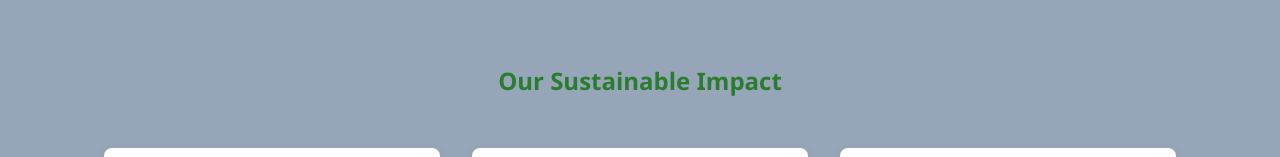
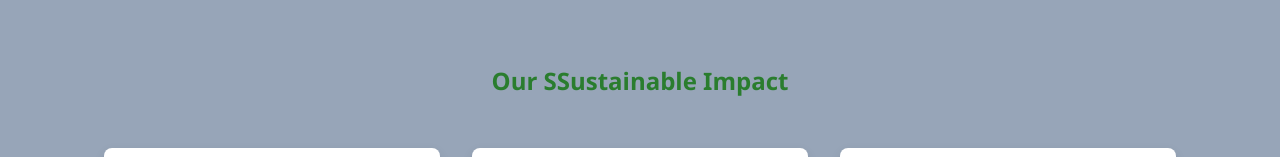
Before and after one commit to UBSIT-PalubosDeemer1/solar-lightpoles, a plain HTML site: page index.html in a window 1280 px wide. Shown: the part 640-797 px from the top of the page. Drawn offline with Linux system fonts and the light colour scheme.

Commit message:
Update index.html

```diff
--- a/index.html
+++ b/index.html
@@ -573,7 +573,7 @@
 
  <!-- Sustainability Section -->
 <div class="section">
-    <h2 class="section-title">Our Sustainable Impact</h2>
+    <h2 class="section-title">Our SSustainable Impact</h2>
     <div class="sustainability-grid">
         <div class="sustainability-card">
             <div class="icon">☀️</div>
```
